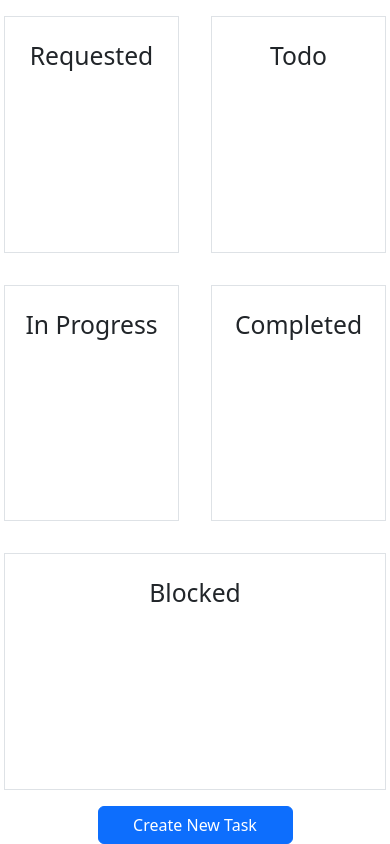
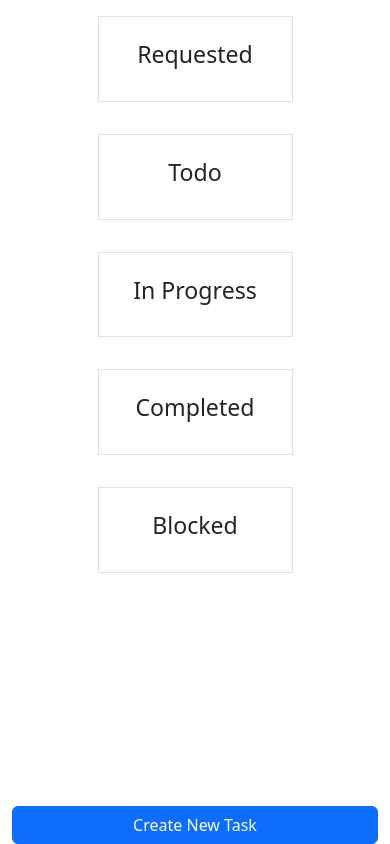
Before and after one commit to RookiePrime/Kanban-Board, a React (Vite) app: page / in a window 390 px wide. Built offline with nearby package versions, Linux system fonts and the light colour scheme.

Commit message:
Updated responsiveness, spacing and sizing

```diff
--- a/src/components/Board.tsx
+++ b/src/components/Board.tsx
@@ -1,5 +1,5 @@
 import { useState } from 'react';
-import { Button, Row } from 'react-bootstrap';
+import { Container, Button, Row } from 'react-bootstrap';
 import { DragDropContext } from '@hello-pangea/dnd';
 import { onDragEnd } from '../utils';
 import { Column } from "./";
@@ -14,10 +14,11 @@ export const Board = (boardData:BoardData) => {
     const handleShow:() => void = () => setShow(true);
 
     return (
-        <div className='d-flex flex-column align-items-center h-100'>
-            <div className='d-flex h-100'>
+        <Container className='d-flex flex-column align-items-center justify-content-between'>
+            <Row className='d-flex'>
                 <DragDropContext onDragEnd={result => onDragEnd(result, columns, setColumns)}>
-                    <Row>
+                    <Container>
+                        <Row className='d-flex justify-content-center'>
                             {columns.map((column, index) =>
                                 <Column
                                     key={index}
@@ -28,10 +29,13 @@ export const Board = (boardData:BoardData) => {
                                 ></Column>
                             )}
                         </Row>
+                    </Container>
                 </DragDropContext>
                 <TaskModal show={show} handleClose={handleClose} columns={columns} setColumns={setColumns}></TaskModal>
-            </div>
-            <Button className='w-50' onClick={handleShow}>Create New Task</Button>
-        </div>
+            </Row>
+            <Row className='d-flex justify-content-center w-100'>
+                <Button onClick={handleShow}>Create New Task</Button>
+            </Row>
+        </Container>
     )
 }
--- a/src/components/Column.tsx
+++ b/src/components/Column.tsx
@@ -8,20 +8,12 @@ export const Column = ({ column, index, columns, setColumns }: ColumnComponent)
 
     return (
         <Col
-            className='
-                d-flex
-                flex-column
-                align-items-center
-                justify-content-center
-                w-auto
-                m-3
-                pt-4
-                border
-                border-dark-subtle
-            '
+            className='d-flex flex-column align-items-center m-3 py-4 border border-dark-subtle'
+            xs={6} sm={4} md={3} lg={3} xl={2}
             key={index}
         >
-            <h2 style={{ textAlign: 'center' }}>{name}</h2>
+            <h2 className='h3 text-center'>{name}</h2>
+            <div className='h-100 w-100'>
                 <Droppable droppableId={id} key={id}>
                     {(provided, snapshot) => {
                         return (
@@ -29,10 +21,7 @@ export const Column = ({ column, index, columns, setColumns }: ColumnComponent)
                                 {...provided.droppableProps}
                                 ref={provided.innerRef}
                                 className={`
-                                w-100 h-100
-                                d-flex
-                                flex-column
-                                align-items-center
+                                    h-100 d-flex flex-column align-items-center
                                     ${snapshot.isDraggingOver ? 'bg-light' : 'bg-white'}
                                 `}
                             >
@@ -44,6 +33,7 @@ export const Column = ({ column, index, columns, setColumns }: ColumnComponent)
                         )
                     }}
                 </Droppable>
+            </div>
         </Col>
     )
 }
--- a/src/components/TaskModal.tsx
+++ b/src/components/TaskModal.tsx
@@ -14,6 +14,7 @@ export const TaskModal = ({ show, handleClose, columns, setColumns }:TaskModalPr
                             as='textarea'
                             className='overflow-hidden, border-0'
                             style={{resize: 'none'}}
+                            autoFocus
                             placeholder='Enter your task here!'
                             value={taskText}
                             onChange={e => setTaskText(e.target.value)}
```
Lines whose indentation alone changed are shown as unchanged.
